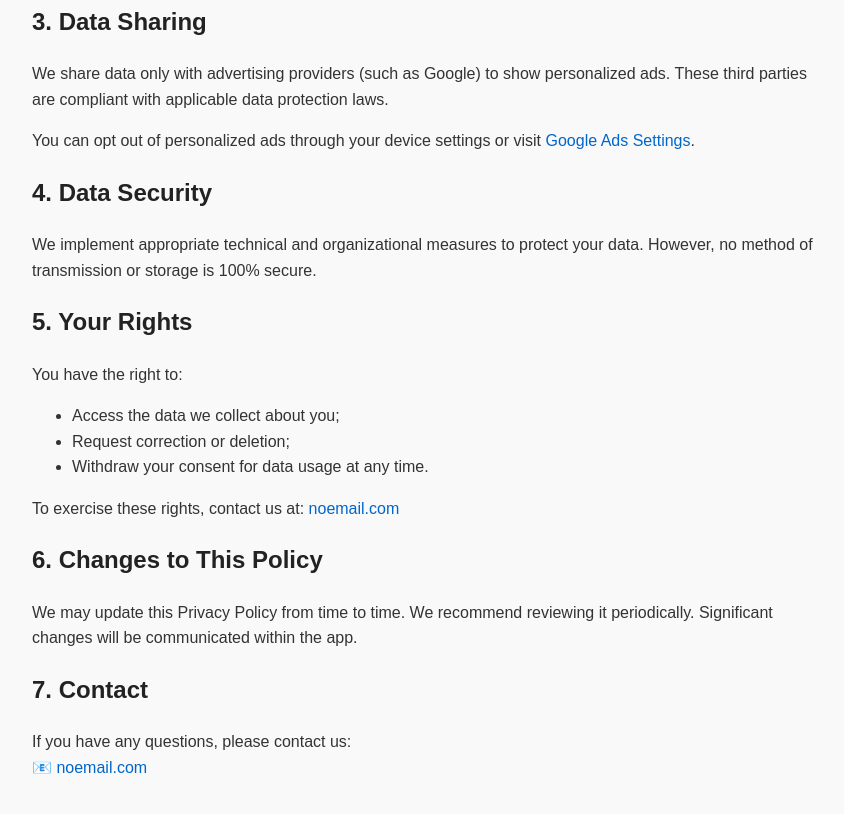
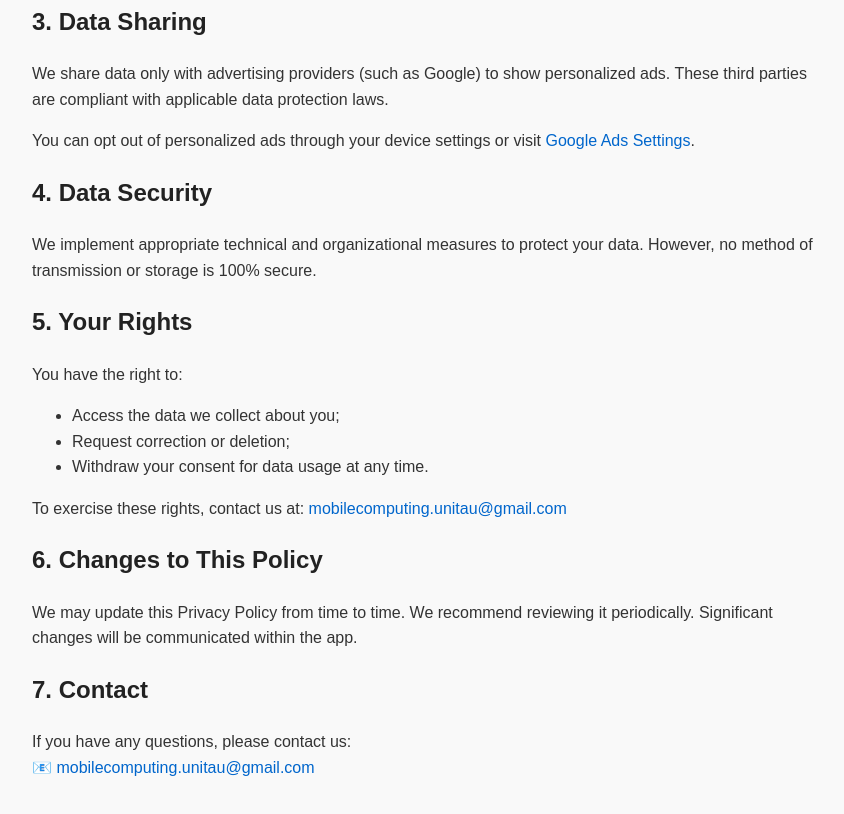
Before and after one commit to Mormito/JAVA-PasswordApp, a plain HTML site: page docs/index.html in a window 1280 px wide. Shown: the part 629-1443 px from the top of the page, without its empty margins (208-1052 px from the left). Drawn offline with Linux system fonts and the light colour scheme.

Commit message:
Nono commit - Versão 1.4 | Atualização em página de privacidade

```diff
--- a/docs/index.html
+++ b/docs/index.html
@@ -74,7 +74,7 @@
     <li>Withdraw your consent for data usage at any time.</li>
   </ul>
   <p>
-    To exercise these rights, contact us at: <a href="mailto:">noemail.com</a>
+    To exercise these rights, contact us at: <a href="mailto:mobilecomputing.unitau@gmail.com">mobilecomputing.unitau@gmail.com</a>
   </p>
 
   <h2>6. Changes to This Policy</h2>
@@ -85,7 +85,7 @@
   <h2>7. Contact</h2>
   <p>
     If you have any questions, please contact us:<br />
-    📧 <a href="mailto:">noemail.com</a><br />
+    📧 <a href="mailto:mobilecomputing.unitau@gmail.com">mobilecomputing.unitau@gmail.com</a><br />
   </p>
 </body>
 </html>
```
Also changed, not shown: 1 other file.
